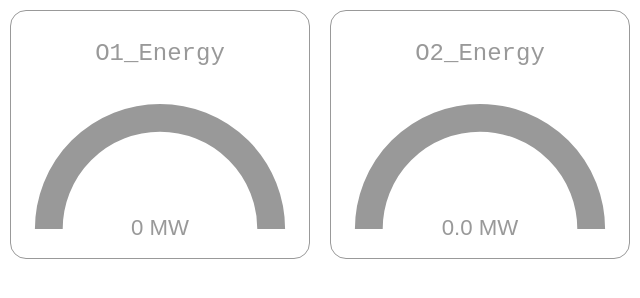
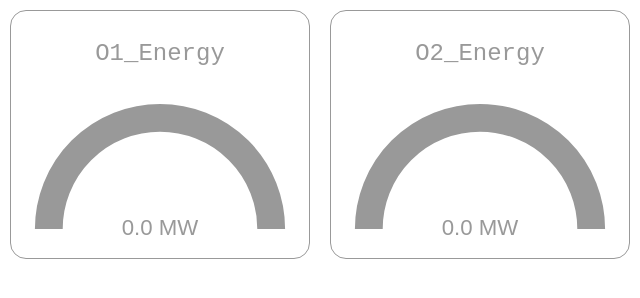
Before and after one commit to harrington-mcdowelle/harrington-mcdowelle.github.io, a plain HTML site: page gauges/index.html in a window 1280 px wide. Shown: the full height of the page, 0-640 px from the left. Drawn offline with Linux system fonts and the light colour scheme.

Commit message:
making o1 energy dial a double

```diff
--- a/gauges/index.html
+++ b/gauges/index.html
@@ -58,7 +58,7 @@
                         value: 0,
                         viewBox: "0 0 100 57",
                         label: function (value) {
-                            return value + " MW";
+                            return value.toFixed(1)+ " MW";
                         },
                         color: function (value) {
                             if (value < 80) {
```
